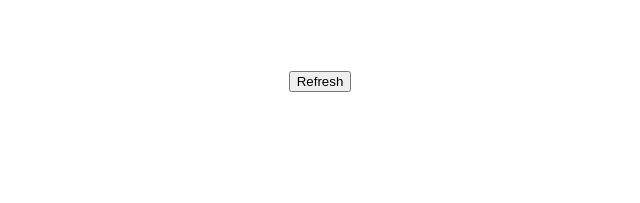
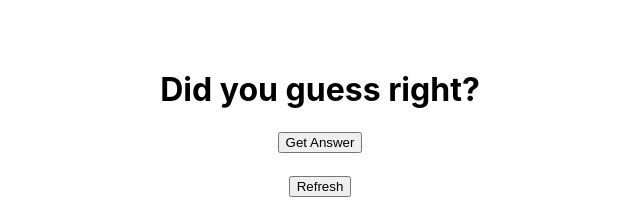
Before and after one commit to zkiu/BS-1day-group-proj, a React (Create React App) app in the folder client/: page / in a window 1280 px wide. Shown: the part 351-554 px from the top of the page, without its empty margins (320-960 px from the left). Built offline with nearby package versions, Linux system fonts and the light colour scheme; no server answers.

Commit message:
uncomment Answer.js

```diff
--- a/client/src/App.js
+++ b/client/src/App.js
@@ -2,7 +2,7 @@ import React from "react";
 import "./App.css";
 import axios from "axios";
 import Picture from "./components/Picture";
-// import Answer from "./components/Answer";
+import Answer from "./components/Answer";
 
 const apiUrl = "https://pokeapi.co/api/v2/pokemon/";
 let randomPokemonId = 0;
@@ -44,7 +44,7 @@ class App extends React.Component {
     return (
       <div className="App">
         <Picture picture={this.state.picture} />
-        {/* <Answer name={this.state.name} id={this.state.id} /> */}
+        <Answer name={this.state.name} id={this.state.id} />
         <h1> {this.state.name}</h1>
         <button onClick={this.reloadPokemon.bind(this)}>Refresh</button>
       </div>
```
